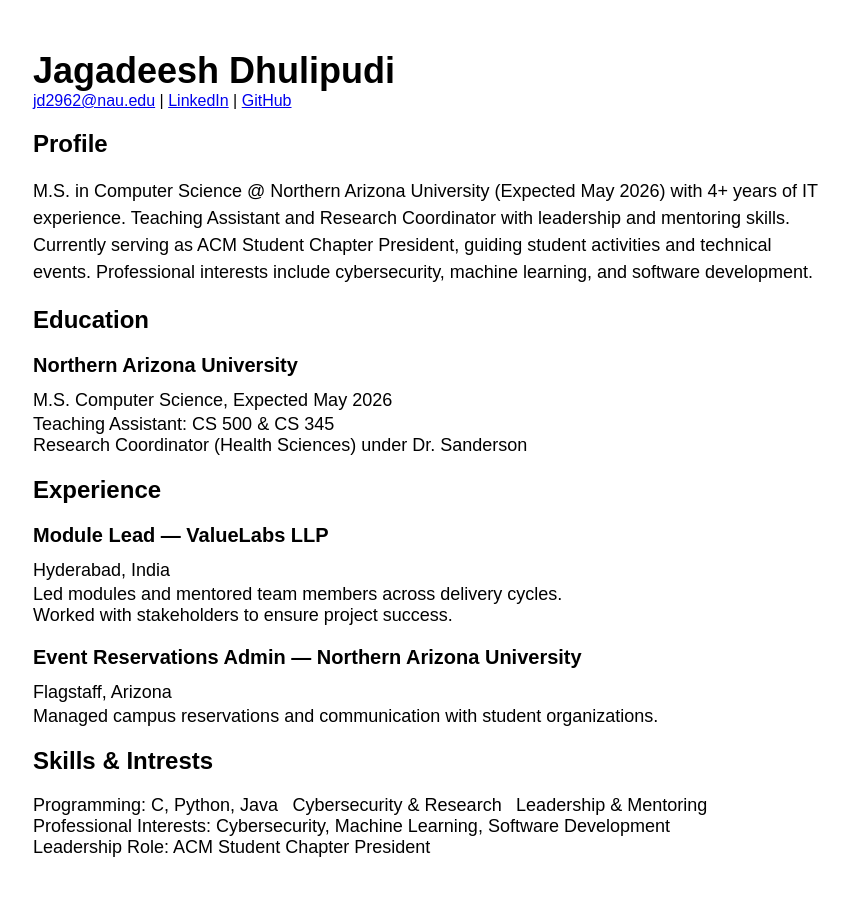
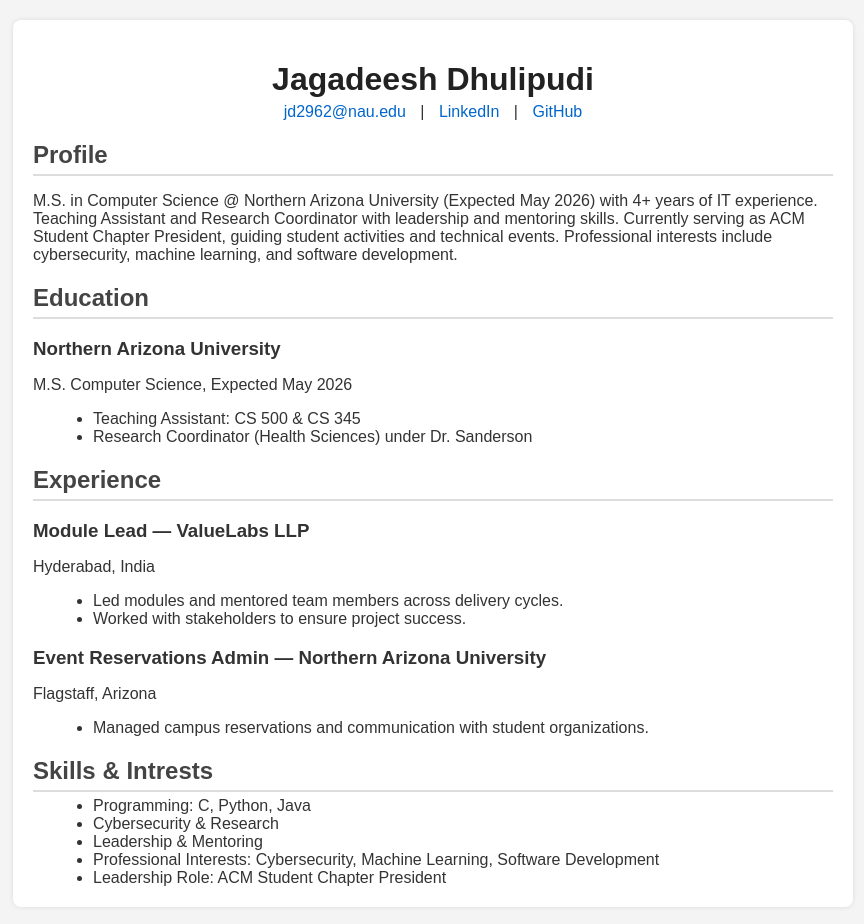
Before and after one commit to jagadeesh42/webserver, a plain HTML site: page index.html in a window 1280 px wide. Shown: the whole page, without its empty margins (207-1071 px from the left). Drawn offline with Linux system fonts and the light colour scheme.

Commit message:
Update style.css

```diff
--- a/style.css
+++ b/style.css
@@ -1,58 +1,51 @@
 body {
-	font-family: Arial, sans-serif;
-	margin: 0;
-	padding: 0;
+    font-family: Arial, sans-serif;
+    margin: 20px;
+    background-color: #f4f4f4;
+    color: #333;
 }
 
 .container {
-	max-width: 800px;
-	margin: 0 auto;
-	padding: 50px;
+    max-width: 800px;
+    margin: auto;
+    background: #fff;
+    padding: 20px;
+    border-radius: 8px;
+    box-shadow: 0 0 5px rgba(0, 0, 0, 0.1);
 }
 
-header {
-	text-align: center;
-	margin-bottom: 50px;
+h1,
+h2,
+h3 {
+    margin-bottom: 5px;
 }
 
 h1 {
-	font-size: 36px;
-	margin: 0;
+    text-align: center;
+    color: #222;
 }
 
-p {
-	font-size: 18px;
-	margin: 0;
+.section {
+    margin-top: 20px;
 }
 
-section {
-	margin-bottom: 50px;
-}
-
-h2 {
-	font-size: 24px;
-	margin-bottom: 20px;
+.section h2 {
+    border-bottom: 2px solid #ddd;
+    padding-bottom: 5px;
+    color: #444;
 }
 
 ul {
-	margin: 0;
-	padding: 0;
-	list-style: none;
+    margin: 5px 0 0 20px;
 }
 
-li {
-	display: inline-block;
-	margin-right: 10px;
-	font-size: 18px;
+.contact {
+    text-align: center;
+    margin-bottom: 20px;
 }
 
-h3 {
-	font-size: 20px;
-	margin-top: 20px;
-	margin-bottom: 10px;
+.contact a {
+    margin: 0 10px;
+    color: #0066cc;
+    text-decoration: none;
 }
-
-p {
-	font-size: 18px;
-	line-height: 1.5;
-}
```
